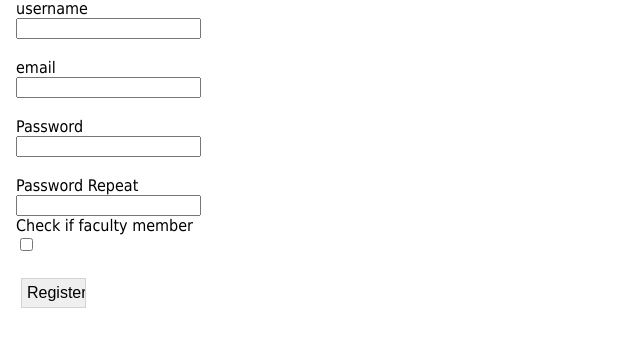
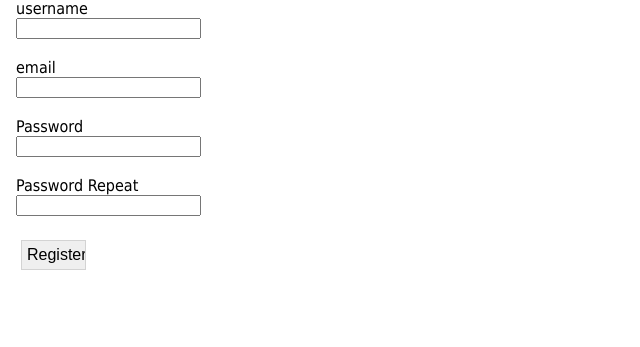
Before and after one commit to Louis-Kha/WSU-CptS322-TermProject-TeamLAMA, a Flask app: page /register in a window 1280 px wide. Shown: the part 116-463 px from the top of the page, without its empty margins (0-640 px from the left). Run offline with Flask 2, Linux system fonts and the light colour scheme; data comes from the database, SQL or seed files in the repository; some libraries are stand-ins or nearby versions.

Commit message:
register html becomes student register page

```diff
--- a/app/View/templates/register.html
+++ b/app/View/templates/register.html
@@ -31,8 +31,8 @@
             <span style="color: red;">{{"Try Again"}}</span><br>
             {% endfor %}
 
-            {{ form.isfaculty.label }}<br>
-            {{ form.isfaculty(class="container") }}<br>
+            <!--{{ form.isfaculty.label }}<br>-->
+            <!--{{ form.isfaculty(class="container") }}<br>-->
             <!--form.registerasfaculty.label-->
 
         </div>
```
